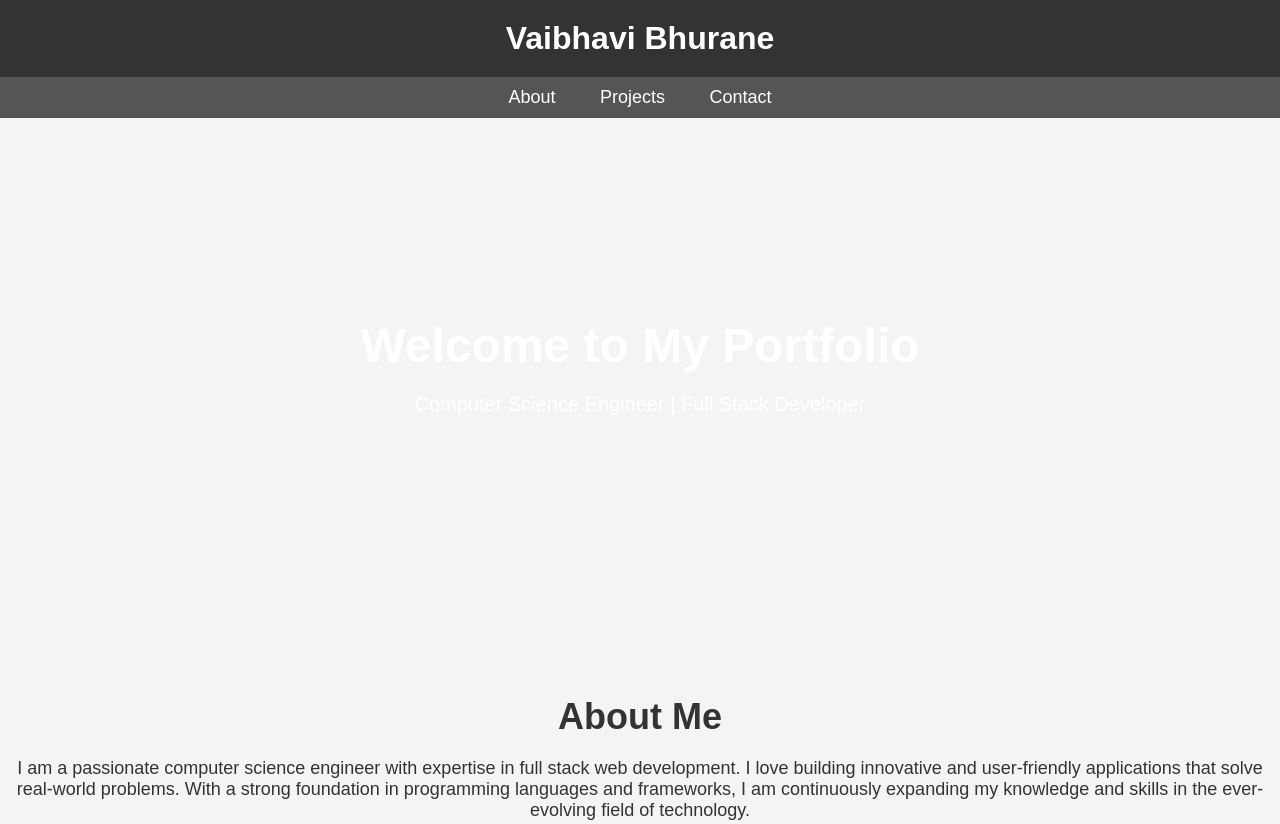
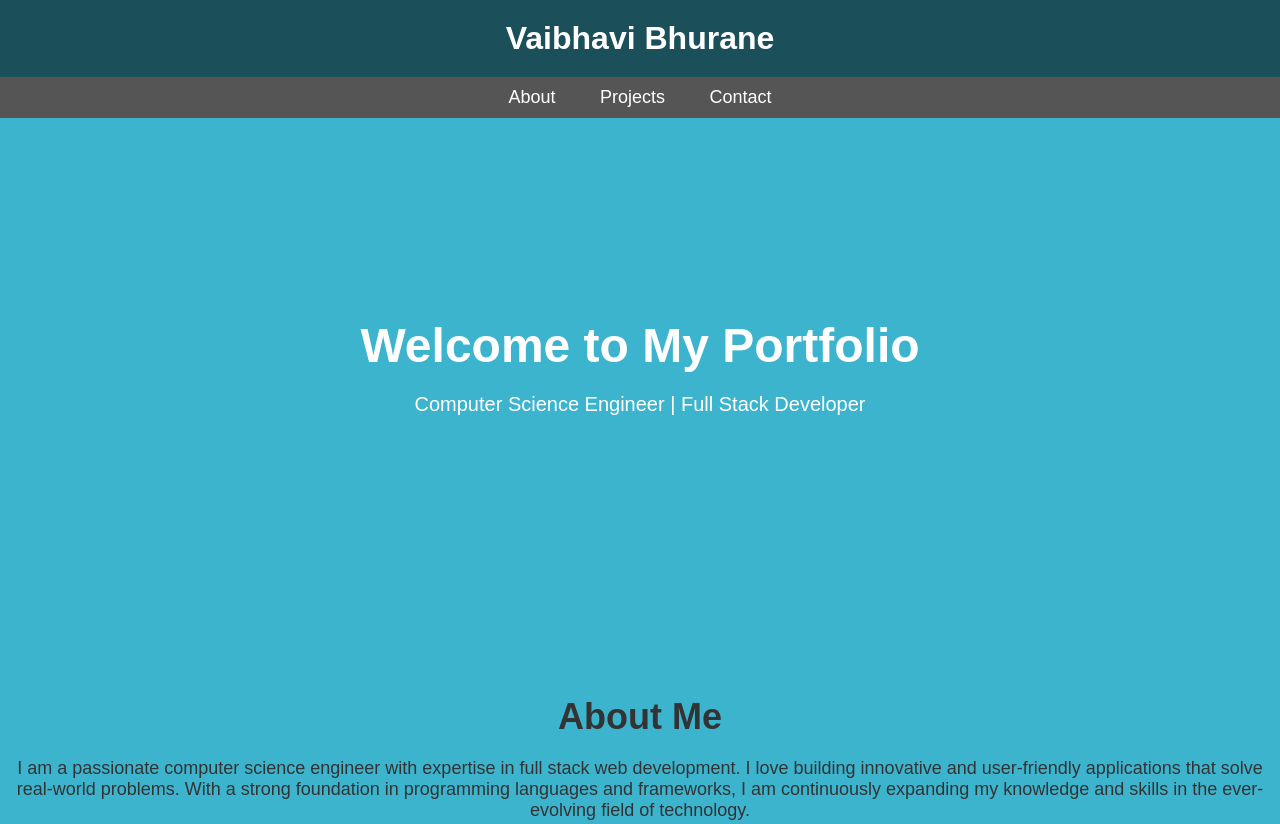
Before and after one commit to vaibhavibhurane/cv, a plain HTML site: page index.html in a window 1280 px wide. Shown: the top 824 px of the page. Drawn offline with Linux system fonts and the light colour scheme.

Commit message:
Update index.html

```diff
--- a/index.html
+++ b/index.html
@@ -7,7 +7,7 @@
         /* Global styles */
         body {
             font-family: Arial, sans-serif;
-            background-color: #f4f4f4;
+            background-color: #3DB4CE;
             color: #333;
             margin: 0;
             padding: 0;
@@ -15,7 +15,7 @@
 
         /* Header */
         header {
-            background-color: #333;
+            background-color: #1B505B;
             color: #fff;
             padding: 20px;
             text-align: center;
```
